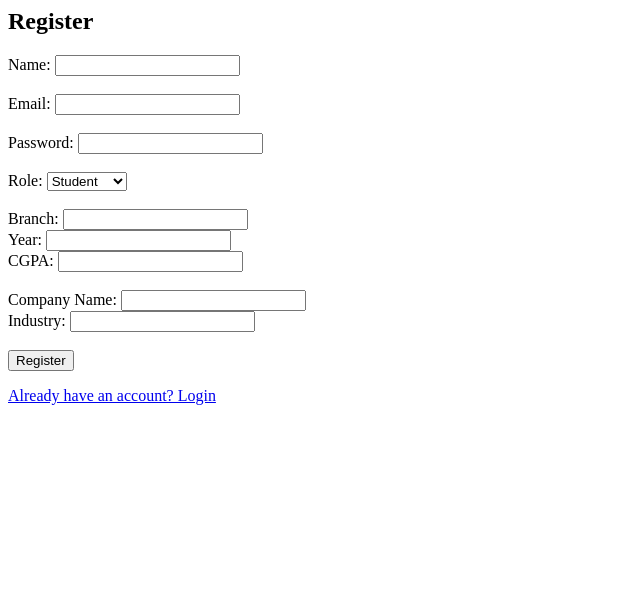
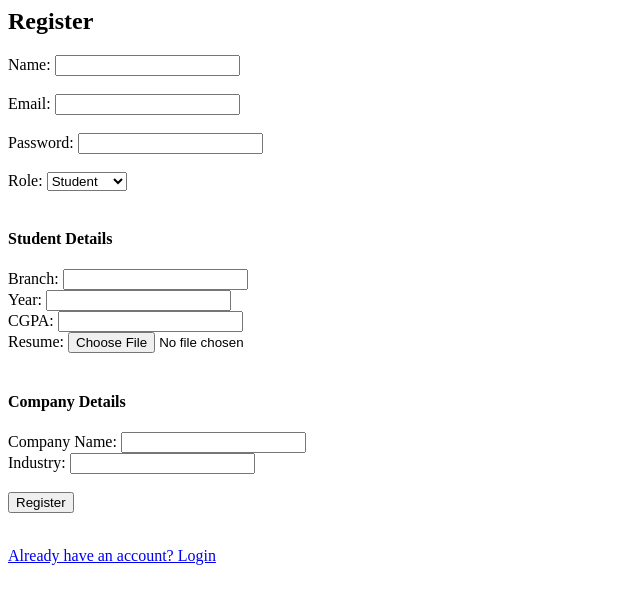
Before and after one commit to raj25112004/Placement-Portal-Application-V1, a Flask app: page /register in a window 1280 px wide. Shown: the top 604 px of the page, without its empty margins (0-640 px from the left). Run offline with Flask 3, Linux system fonts and the light colour scheme.

Commit message:
Milestone-PPA Student-Dashboard-Management

```diff
--- a/app.py
+++ b/app.py
@@ -162,7 +162,7 @@ def login():
 def register():
     if request.method == 'POST':
 
-        role = request.form.get('role')  # student / company
+        role = request.form.get('role')
         name = request.form.get('name')
         email = request.form.get('email')
         password = request.form.get('password')
@@ -174,6 +174,14 @@ def register():
 
         # Hash password
         hashed_password = generate_password_hash(password)
+
+        # Handle resume upload
+        resume = request.files.get('resume')
+        filename = None
+
+        if resume and resume.filename != "":
+            filename = resume.filename
+            resume.save("static/resumes/" + filename)
 
         # Create user
         new_user = User(
@@ -194,7 +202,8 @@ def register():
                 name=name,
                 branch=request.form.get('branch'),
                 year_of_passing=request.form.get('year'),
-                cgpa=request.form.get('cgpa')
+                cgpa=request.form.get('cgpa'),
+                resume_link=filename   # 👈 important
             )
             db.session.add(student)
 
@@ -388,6 +397,63 @@ def update_application(app_id, status):
 
     return redirect(url_for('company_dashboard'))
 
+@app.route('/student/dashboard')
+def student_dashboard():
+    if 'user_id' not in session or session.get('role') != 'student':
+        return redirect(url_for('login'))
+
+    # Only approved jobs
+    jobs = Job.query.filter_by(is_approved=True).all()
+
+    return render_template('student/dashboard.html', jobs=jobs)
+
+@app.route('/student/search')
+def search_jobs():
+    query = request.args.get('q')
+
+    jobs = Job.query.filter(
+        Job.title.contains(query) | Job.skills_required.contains(query)
+    ).all()
+
+    return render_template('student/dashboard.html', jobs=jobs)
+
+@app.route('/student/apply/<int:job_id>')
+def apply_job(job_id):
+    if session.get('role') != 'student':
+        return redirect(url_for('login'))
+
+    student = StudentProfile.query.filter_by(user_id=session['user_id']).first()
+
+    # Prevent duplicate (already added constraint but still safe)
+    existing = Application.query.filter_by(
+        job_id=job_id,
+        student_id=student.id
+    ).first()
+
+    if existing:
+        return "Already applied"
+
+    application = Application(
+        job_id=job_id,
+        student_id=student.id
+    )
+
+    db.session.add(application)
+    db.session.commit()
+
+    return redirect(url_for('student_dashboard'))
+
+@app.route('/student/applications')
+def student_applications():
+    if session.get('role') != 'student':
+        return redirect(url_for('login'))
+
+    student = StudentProfile.query.filter_by(user_id=session['user_id']).first()
+
+    applications = Application.query.filter_by(student_id=student.id).all()
+
+    return render_template('student/applications.html', applications=applications)
+
 
 @app.route('/logout')
 def logout():
--- a/templates/register.html
+++ b/templates/register.html
@@ -1,27 +1,33 @@
 <h2>Register</h2>
 
-<form method="POST">
+<form method="POST" enctype="multipart/form-data">
 
-    Name: <input type="text" name="name"><br><br>
-    Email: <input type="email" name="email"><br><br>
-    Password: <input type="password" name="password"><br><br>
+    <!-- Basic Info -->
+    Name: <input type="text" name="name" required><br><br>
+    Email: <input type="email" name="email" required><br><br>
+    Password: <input type="password" name="password" required><br><br>
 
+    <!-- Role -->
     Role:
-    <select name="role">
+    <select name="role" required>
         <option value="student">Student</option>
         <option value="company">Company</option>
     </select><br><br>
 
-    <!-- Student fields -->
+    <!-- Student Fields -->
+    <h4>Student Details</h4>
     Branch: <input type="text" name="branch"><br>
     Year: <input type="number" name="year"><br>
-    CGPA: <input type="text" name="cgpa"><br><br>
+    CGPA: <input type="text" name="cgpa"><br>
+    Resume: <input type="file" name="resume"><br><br>
 
-    <!-- Company fields -->
+    <!-- Company Fields -->
+    <h4>Company Details</h4>
     Company Name: <input type="text" name="company_name"><br>
     Industry: <input type="text" name="industry"><br><br>
 
     <button type="submit">Register</button>
 </form>
 
+<br>
 <a href="/login">Already have an account? Login</a>
```
Also changed, not shown: templates/student/applications.html (added), templates/student/dashboard.html (added).
